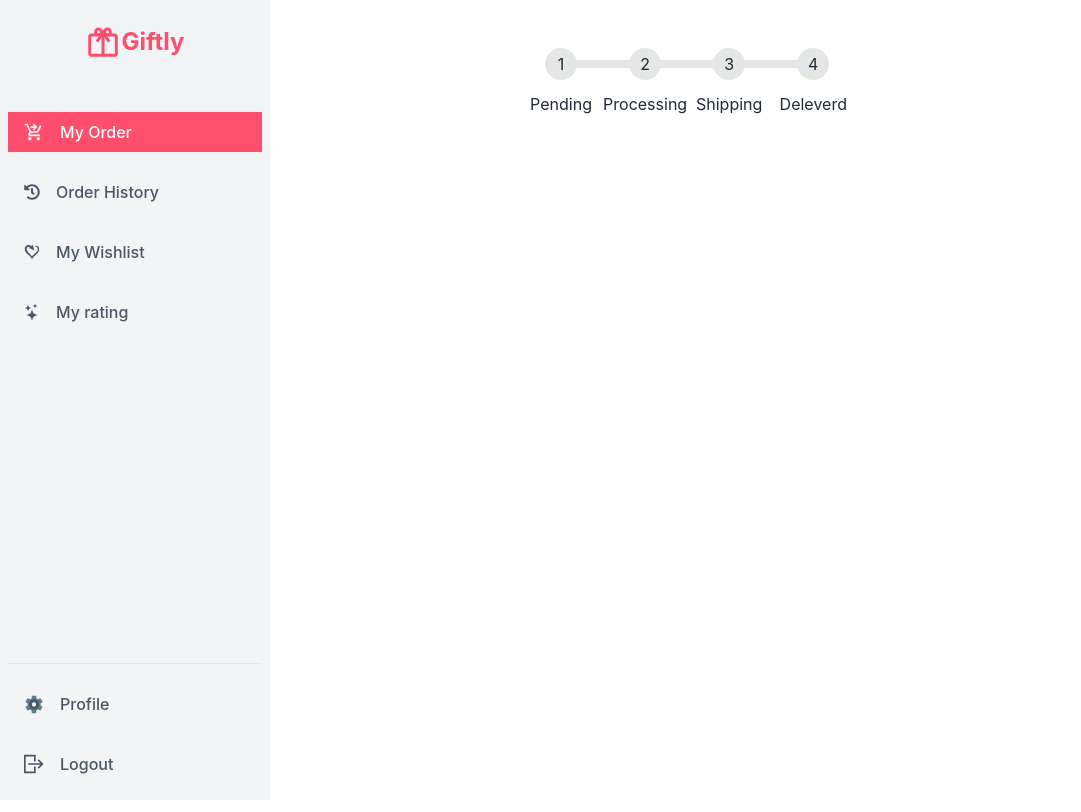
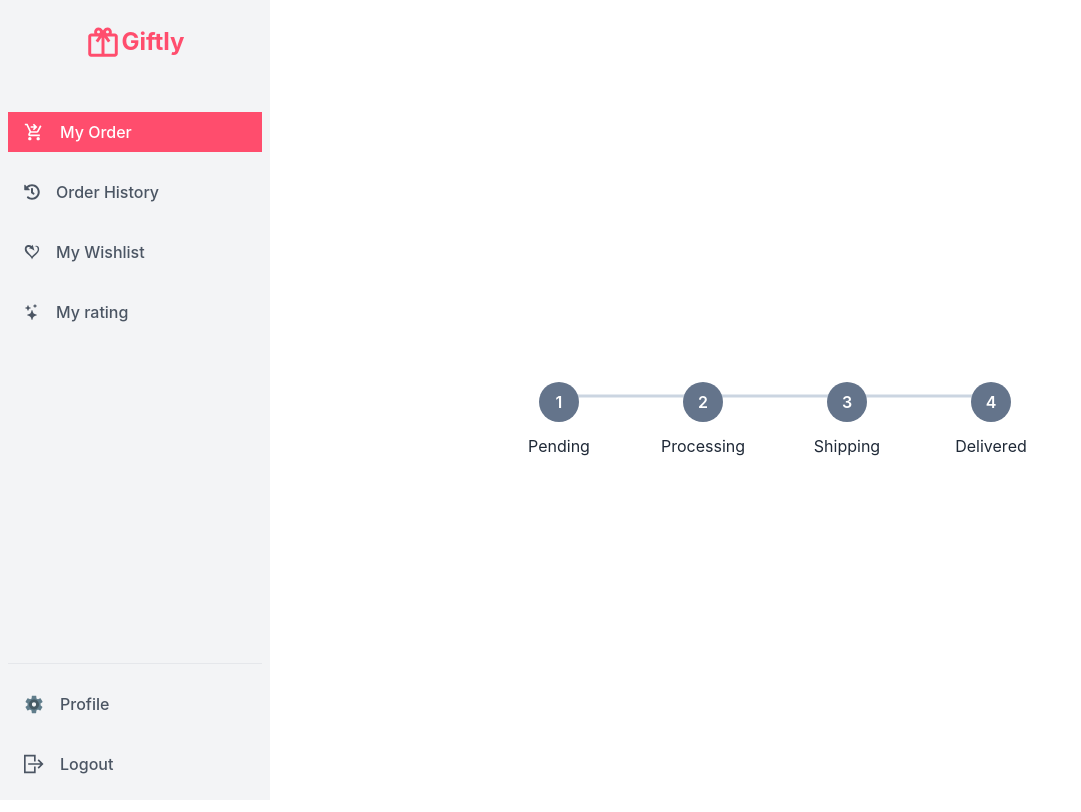
Before and after one commit to Codex-digital1/Giftly, a React (Vite) app: page /dashboard/my-orders/order-status/1 in a window 1280 px wide. Shown: the top 812 px of the page, without its empty margins (0-1081 px from the left). Built offline with nearby package versions, Linux system fonts and the light colour scheme; no server answers; a web font is replaced by a local one.

Commit message:
Updated Tracking Step bar

```diff
--- a/src/components/Dashboard/MyOrders/OrderSteps/OrderSteps.tsx
+++ b/src/components/Dashboard/MyOrders/OrderSteps/OrderSteps.tsx
@@ -1,47 +1,45 @@
-// src/StepBar.js
+import "./StepBar.css";
+import useGetSpecificOrders from "../../../../Hooks/useGetSpecificOrders";
+import { FaCheck } from "react-icons/fa";
 
+import { OrderTypes } from "../../../../types/Types";
 import { useParams } from "react-router-dom";
-import useGetSpecificOrders from "../../../../Hooks/useGetSpecificOrders";
-import { OrderTypes } from "../../../../types/Types";
 
 const StepBar = () => {
   const [data] = useGetSpecificOrders();
   const { id } = useParams();
   const trackOrder = data?.find((item: OrderTypes) => item._id === id);
-  console.log("order_status");
+  const steps: string[] = ["Pending", "Processing", "Shipping", "Delivered"];
+
+  // Check Active or False
+  const getStepStatus = (step: string): boolean => {
+    // Validation
+    if (!trackOrder) return false;
+    // Get Index Number
+    const orderStatusIndex = steps.indexOf(trackOrder.order_status);
+    const stepIndex = steps.indexOf(step);
+
+    // Return True or false
+    return stepIndex <= orderStatusIndex;
+  };
+
   return (
-    <div className="max-w-lg mx-auto py-6">
-      {/* Order Tracking Step bar */}
-      <ul className="steps steps-vertical lg:steps-horizontal">
-        <li
-          className={`step ${
-            trackOrder?.order_status === "Pending" ? "step-primary" : ""
-          }`}
-        >
-          Pending
-        </li>
-        <li
-          className={`step ${
-            trackOrder?.order_status === "Processing" ? "step-primary" : ""
-          }`}
-        >
-          Processing
-        </li>
-        <li
-          className={`step ${
-            trackOrder?.order_status === "Shipping" ? "step-primary" : ""
-          }`}
-        >
-          Shipping
-        </li>
-        <li
-          className={`step ${
-            trackOrder?.order_status === "Delivered" ? "step-primary" : ""
-          }`}
-        >
-          Deleverd
-        </li>
-      </ul>
+    <div className="flex justify-center items-center h-screen">
+      <div className="flex flex-col min-h-[50%] md:h-fit md:flex-row justify-between">
+        {steps.map((item, idx) => (
+          <div
+            key={idx}
+            className={`step-item ${getStepStatus(item) ? "active" : ""} ${
+              trackOrder?.order_status === item ? "completed" : ""
+            }`}
+          >
+            <div className="step">
+              {getStepStatus(item) ? <FaCheck /> : idx + 1}
+            </div>
+            <p>{item}</p>
+          </div>
+        ))}
+      </div>
     </div>
   );
 };
--- /dev/null
+++ b/src/components/Dashboard/MyOrders/OrderSteps/StepBar.css
@@ -0,0 +1,23 @@
+.step-item {
+    @apply relative flex flex-row gap-3 md:flex-col md:justify-center items-center w-36
+}
+
+.step-item:not(:first-child):before {
+    @apply content-[''] bg-slate-300 absolute md:w-full md:h-[3px] h-[112%] w-[3px] right-[85%] md:right-2/4 md:top-[44%] md:-translate-y-2/4 -translate-y-[99%]
+}
+
+.step {
+    @apply w-10 h-10 flex justify-center items-center rounded-full z-[5] relative bg-slate-500 text-white font-semibold
+}
+
+.active .step {
+    @apply bg-[#ff4d6d]
+}
+
+/* .completed .step {
+    @apply bg-green-600
+}
+
+.completed p {
+    @apply text-white
+} */
--- a/src/components/Dashboard/Sidebar/Sidebar.tsx
+++ b/src/components/Dashboard/Sidebar/Sidebar.tsx
@@ -54,7 +54,7 @@ const Sidebar = () => {
   return (
     <>
       {/* Small Screen Navbar */}
-      <div className="bg-gray-100 text-gray-800 flex justify-between md:hidden">
+      <div className="bg-gray-100 text-gray-800 flex justify-between md:hidden z-[50] relative">
         <div>
           <div className="block cursor-pointer p-4 font-bold">
             <div className="flex justify-center bg-white items-center cursor-pointer text-primary">
```
